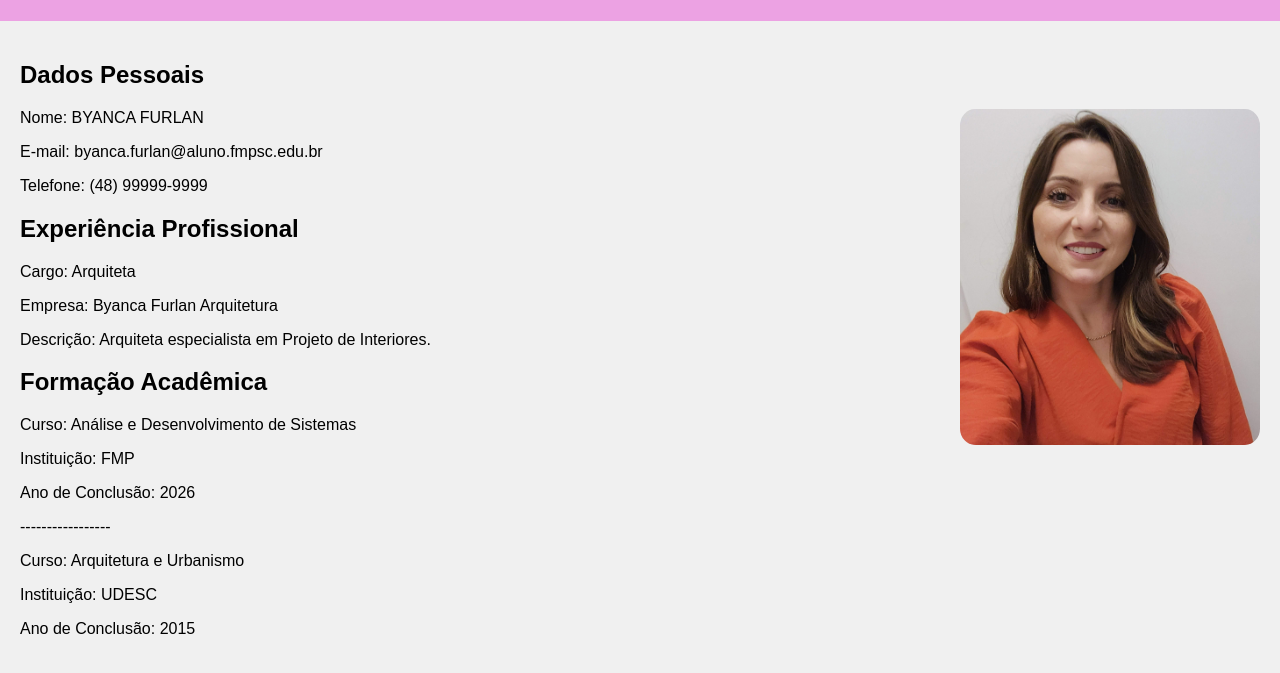
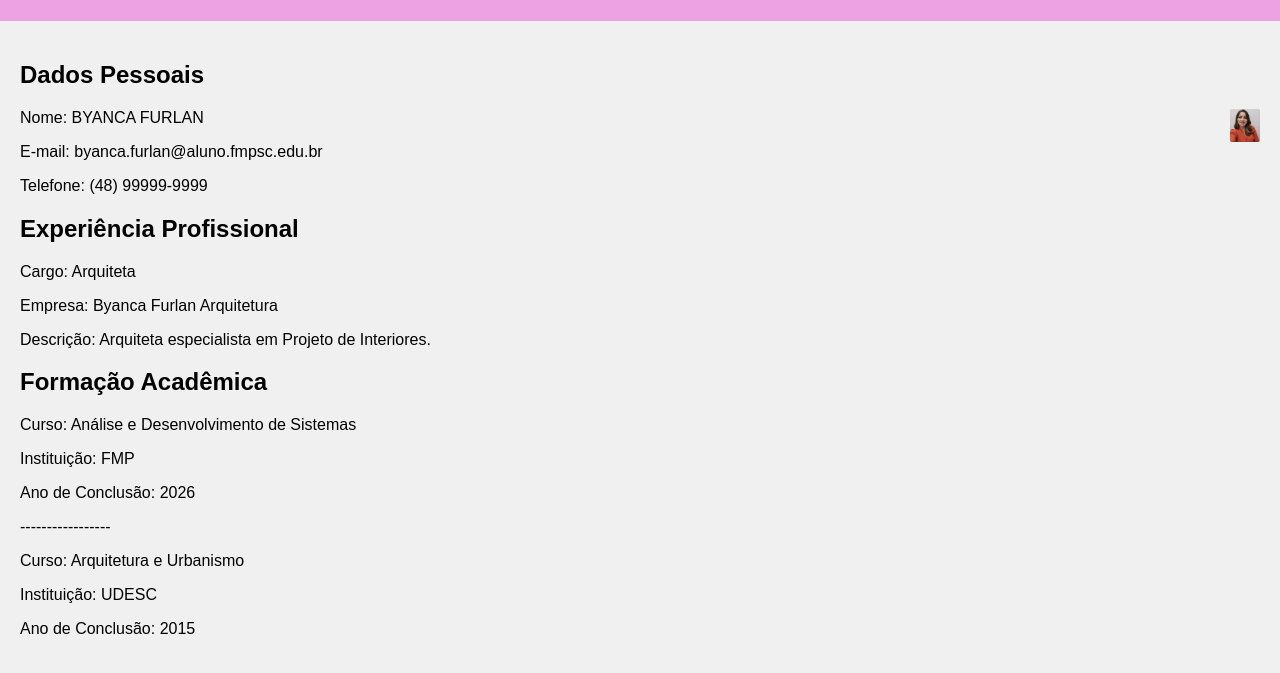
Before and after one commit to Byancacfurlan/curriculo, a plain HTML site: page index.html in a window 1280 px wide. Shown: the part 99-772 px from the top of the page. Drawn offline with Linux system fonts and the light colour scheme.

Commit message:
Update index.html

```diff
--- a/index.html
+++ b/index.html
@@ -18,7 +18,7 @@
         }
 
         #profile-image {
-            max-width: 300px;
+            max-width: 30px;
             border-radius: 05%;
             display: block;
             float:right;
```
